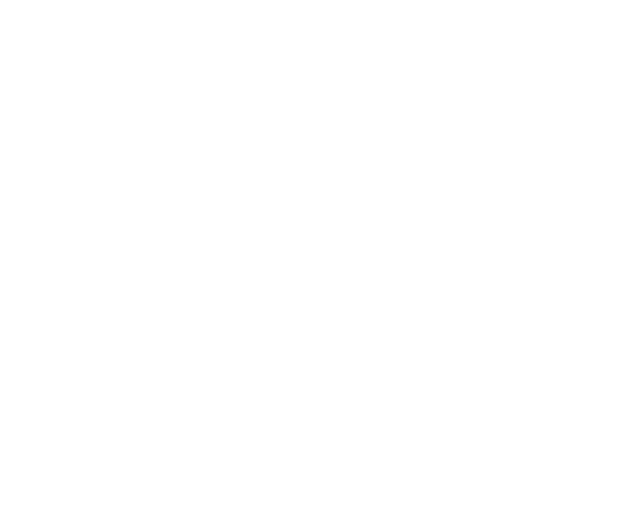
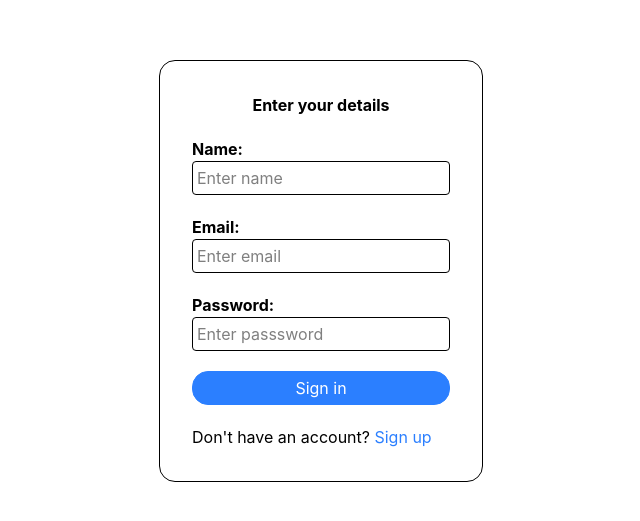
Before and after one commit to sohan-245/Chatgpt-clone, a React (Vite) app: page /login in a window 1280 px wide. Before the commit this address had no page. Shown: the part 129-650 px from the top of the page, without its empty margins (319-959 px from the left). Built offline with nearby package versions, Linux system fonts and the light colour scheme.

Commit message:
added smaple pages to test and use routes

```diff
--- a/src/App.tsx
+++ b/src/App.tsx
@@ -4,20 +4,27 @@
 // import TopBar from './components/Topbar'
 // import Hero from './components/Body'
 // import State from './components/State'
-import { BrowserRouter, Route, Routes } from 'react-router-dom';
+ import { BrowserRouter, Route, Routes } from 'react-router-dom';
 import Homepage from './pages/Homepage';
+import Loginpage from './pages/Loginpage';
 
 function App() {
 
    return(
+      <>
       <BrowserRouter>
 
       <Routes>
          <Route path="/"element={<Homepage/>}/>
+         <Route path="/login"element={<Loginpage/>}/>
       </Routes>
       </BrowserRouter>
-   );
-}
+      </>
+   )
+};
+
+export default App;
+
 //  return(
 //   <>
 //   <State/>
@@ -39,8 +46,3 @@
 //       </>
 //    )
 // }
-
-
-
-
-export default App
--- a/src/pages/Homepage.tsx
+++ b/src/pages/Homepage.tsx
@@ -1,11 +1,10 @@
 
 function Homepage(){
     return(
-        <>
-        <div className="flex flex-row">
-        <img src="./chatgpticon.png" style={{width:"25px",height:"25px"}}/>
-        </div>
-        </>
+    <div className="flex flex-row border-2 p-5 justify-between gap-100 m-5">
+        <div>Home</div>
+        <div>Side Bar</div>
+    </div>
     )
 }
 export default Homepage
--- /dev/null
+++ b/src/pages/Loginpage.tsx
@@ -0,0 +1,29 @@
+
+function Loginpage(){
+    return(
+        <>
+       <div className="flex justify-center items-center h-screen w-screen">
+        <div className="flex flex-col border border-gray p-8 m-5 gap-5 rounded-2xl">
+            <strong className="mx-auto">Enter your details</strong>
+        <div>
+            <strong>Name:</strong><br/>
+            <input type="text" placeholder="Enter name" className="border border-gray rounded-sm w-full p-1"/>
+        </div>
+        <div>
+            <strong>Email:</strong><br/>
+            <input type="email" placeholder="Enter email" className="border border-gray rounded-sm w-full p-1"/>
+        </div>
+        <div>
+            <strong>Password:</strong><br/>
+            <input type="password" placeholder="Enter passsword" className="border border-gray rounded-sm w-full p-1"/>
+        </div>
+        <div>
+            <button className="border border-blue-500 rounded-2xl p-1 w-full bg-blue-500 text-white">Sign in</button>
+        </div>
+        <p>Don't have an account? <a href=""  className="text-blue-500 hover:underline">Sign up</a></p>
+        </div>
+       </div>
+        </>
+    )
+}
+export default Loginpage
```
